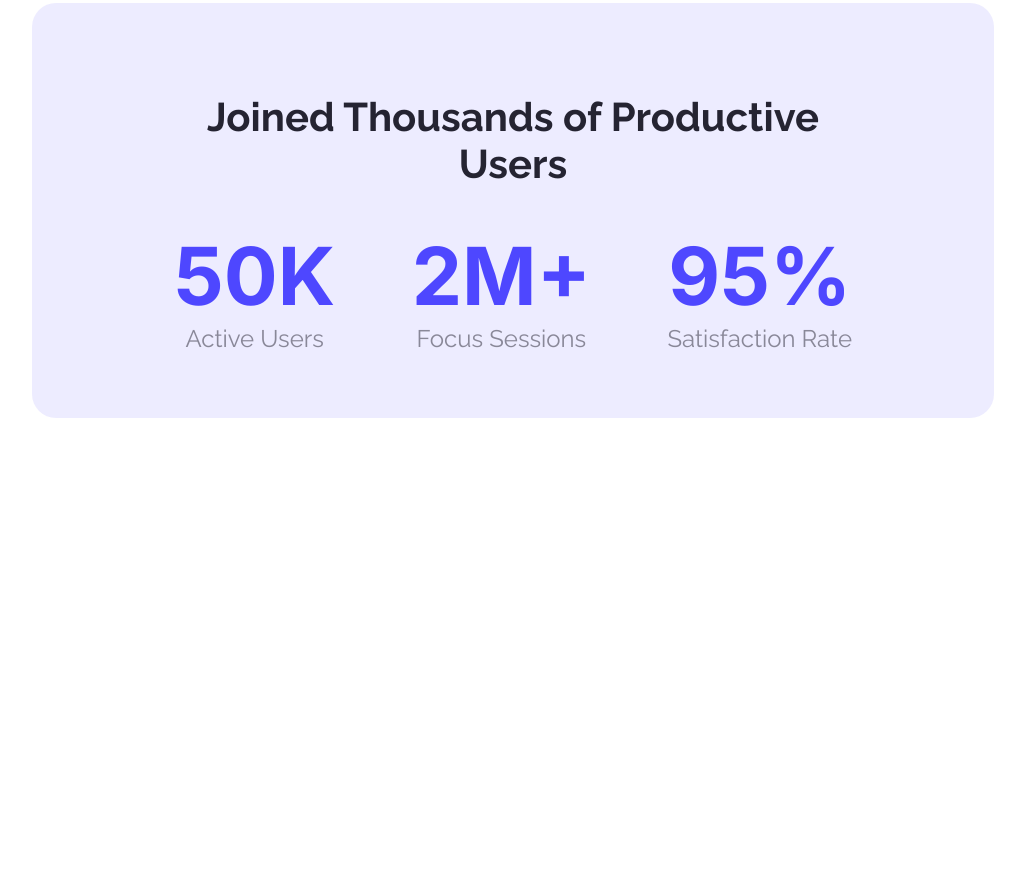
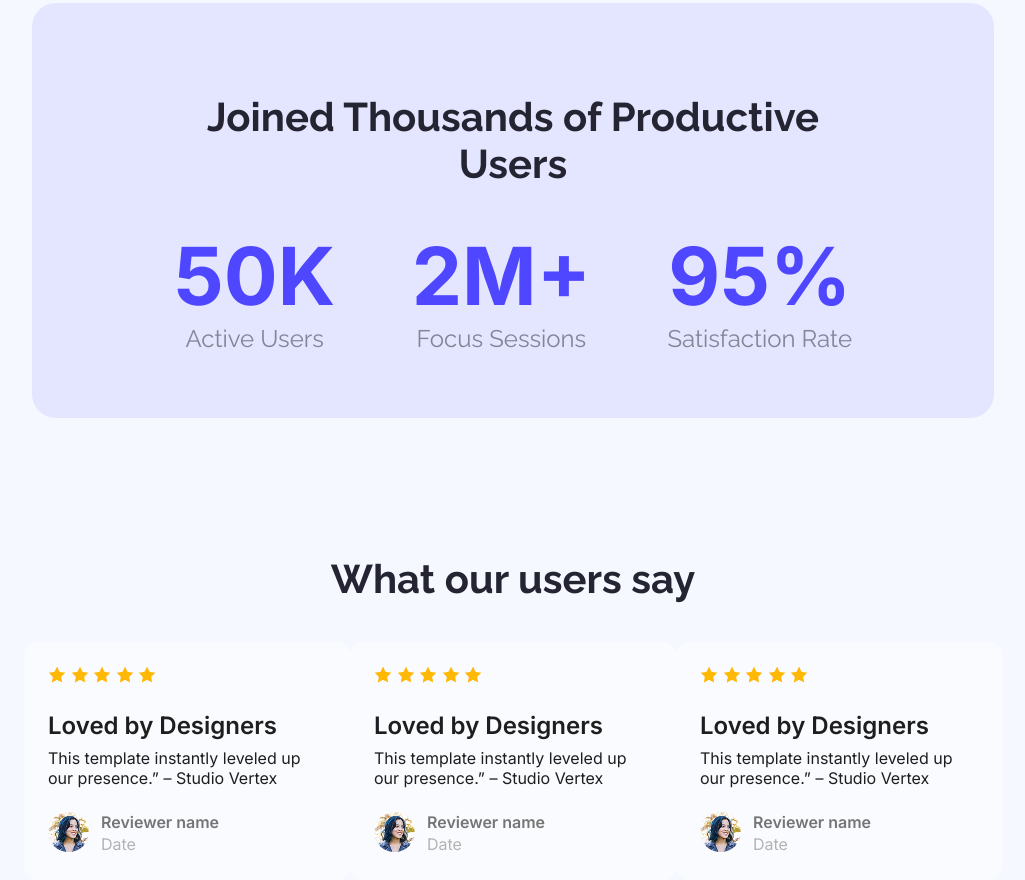
Before and after one commit to 0fahimtazwar0/B12A01-landing-launchpad, a plain HTML site: page index.html in a window 1280 px wide. Shown: the part 1259-2139 px from the top of the page, without its empty margins (127-1152 px from the left). Before the commit the page ends 1814 px from the top, so only its background shows below. Drawn offline with Linux system fonts and the light colour scheme.

Commit message:
added users review section

```diff
--- a/index.html
+++ b/index.html
@@ -51,6 +51,71 @@
                 </div>
             </div>
         </section>
+        <section class="userReview">
+            <h3 class="section-title center">What our users say</h3>
+            <div class="reviewContainer">
+                <div class="reviews">
+                    <div class="reviewContent">
+                        <div class="stars">
+                            <img src="Assets/icon-star.png" alt="star">
+                            <img src="Assets/icon-star.png" alt="star">
+                            <img src="Assets/icon-star.png" alt="star">
+                            <img src="Assets/icon-star.png" alt="star">
+                            <img src="Assets/icon-star.png" alt="star">
+                        </div>
+                        <div class="reviewTitle">Loved by Designers</div>
+                        <div class="reviewDescription">This template instantly leveled up our presence.” – Studio Vertex</div>
+                    </div>
+                    <div class="reviewUser">
+                        <div class="userImg"><img src="Assets/avatar.png" alt="User Avatar" class="userAvatar"></div>
+                        <div class="userDetails">
+                            <div class="userName">Reviewer name</div>
+                            <div class="date">Date</div>
+                        </div>
+                    </div>
+                </div>
+                <div class="reviews">
+                    <div class="reviewContent">
+                        <div class="stars">
+                            <img src="Assets/icon-star.png" alt="star">
+                            <img src="Assets/icon-star.png" alt="star">
+                            <img src="Assets/icon-star.png" alt="star">
+                            <img src="Assets/icon-star.png" alt="star">
+                            <img src="Assets/icon-star.png" alt="star">
+                        </div>
+                        <div class="reviewTitle">Loved by Designers</div>
+                        <div class="reviewDescription">This template instantly leveled up our presence.” – Studio Vertex</div>
+                    </div>
+                    <div class="reviewUser">
+                        <div class="userImg"><img src="Assets/avatar.png" alt="User Avatar" class="userAvatar"></div>
+                        <div class="userDetails">
+                            <div class="userName">Reviewer name</div>
+                            <div class="date">Date</div>
+                        </div>
+                    </div>
+                </div>
+                <div class="reviews">
+                    <div class="reviewContent">
+                        <div class="stars">
+                            <img src="Assets/icon-star.png" alt="star">
+                            <img src="Assets/icon-star.png" alt="star">
+                            <img src="Assets/icon-star.png" alt="star">
+                            <img src="Assets/icon-star.png" alt="star">
+                            <img src="Assets/icon-star.png" alt="star">
+                        </div>
+                        <div class="reviewTitle">Loved by Designers</div>
+                        <div class="reviewDescription">This template instantly leveled up our presence.” – Studio Vertex</div>
+                    </div>
+                    <div class="reviewUser">
+                        <div class="userImg"><img src="Assets/avatar.png" alt="User Avatar" class="userAvatar"></div>
+                        <div class="userDetails">
+                            <div class="userName">Reviewer name</div>
+                            <div class="date">Date</div>
+                        </div>
+                    </div>
+                </div>
+            </div>
+        </section>
     </main>
     <footer></footer>
 </body>
--- a/style.css
+++ b/style.css
@@ -1,6 +1,8 @@
 body {
     margin: 0;
     padding: 0;
+    background-color: #F5F8FF;
+    font-family: inter;
         }
 header{
     text-align: center;
@@ -46,7 +48,6 @@ nav{
     padding: 51.5px 0px;
 }
 .nav-title{
-    font-family: inter;
     font-weight: 900;
     font-size: 34px;
     color: #4E47FF;
@@ -90,7 +91,6 @@ nav{
     justify-content: space-between;
 }
 .bigText{
-    font-family: inter;
     font-size: 80px;
     font-weight: bold;
     color: #4E47FF;
@@ -99,3 +99,43 @@ nav{
 .columnForBigText{
     text-align: center;
 }
+/* "What our users say" section styles */
+.reviewTitle{
+    font-size: 24px;
+    font-weight: 600;
+    color: #1E1E1E;
+    margin-top: 24px;
+}
+.reviewDescription{
+    font-size: 16px;
+    color: #1E1E1E;
+    max-width: 318px;
+    margin: 8px 0px 24px;
+}
+.userAvatar{
+    border-radius: 100%;
+}
+.userName{
+    font-weight: 600;
+    color: #757575;
+}
+.date{
+    margin-top: 2px;
+    color: #B3B3B3;
+}
+.reviewUser{
+    display: flex;
+    gap: 12px;
+}
+.reviews{
+    background-color: rgba(255, 255, 255, 0.5);
+    border: #F2EDED;
+    border-radius: 14px;
+    padding: 24px;
+    max-width: 300px;
+}
+.reviewContainer{
+    display: flex;
+    margin: 0px 151px;
+    justify-content: space-between;
+}
```
